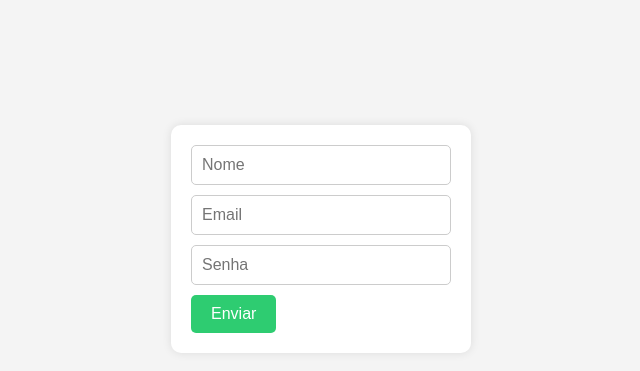
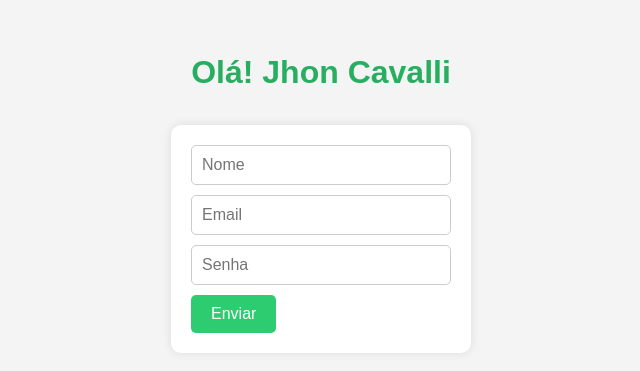
Before and after one commit to jhonCavalli/Git-teste, a plain HTML site: page index.html in a window 1280 px wide. Shown: the part 161-532 px from the top of the page, without its empty margins (319-959 px from the left). Drawn offline with Linux system fonts and the light colour scheme.

Commit message:
alterdo no arquivo html linha 14 na class

```diff
--- a/index.html
+++ b/index.html
@@ -11,7 +11,7 @@
 <body>
 
     <div class="text main">
-        <h1 class="text-main-h1t">Olá! Jhon Cavalli</h1>
+        <h1 class="text-main-h1">Olá! Jhon Cavalli</h1>
     </div>
 
     <Form>
```
